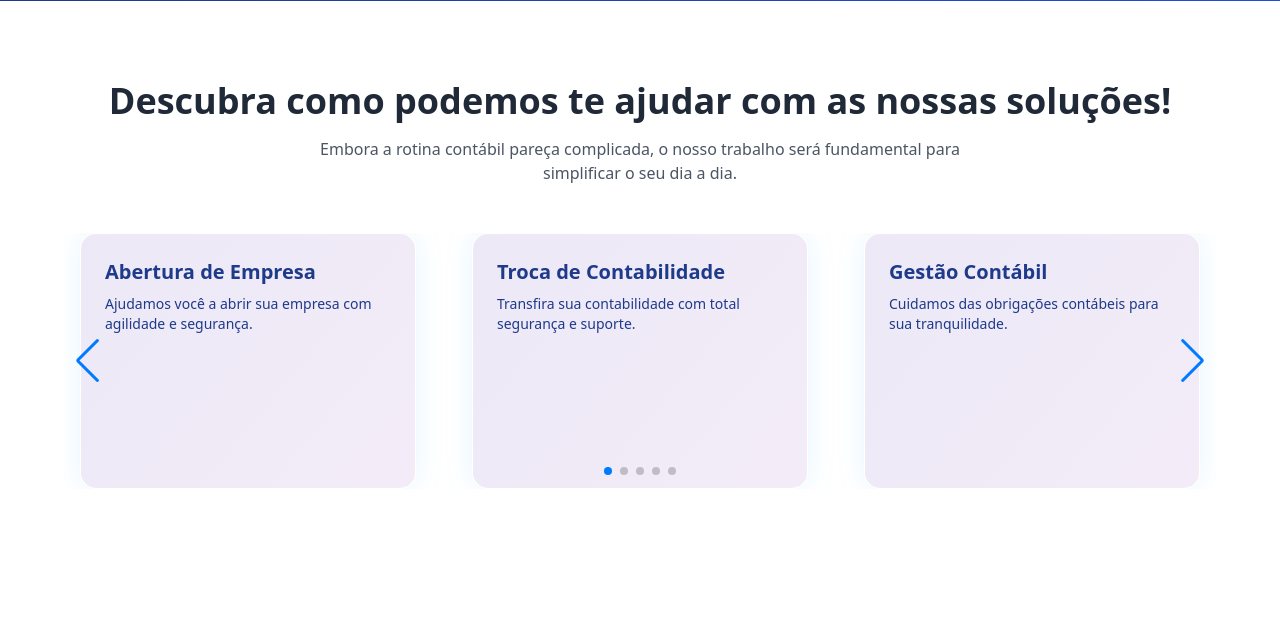
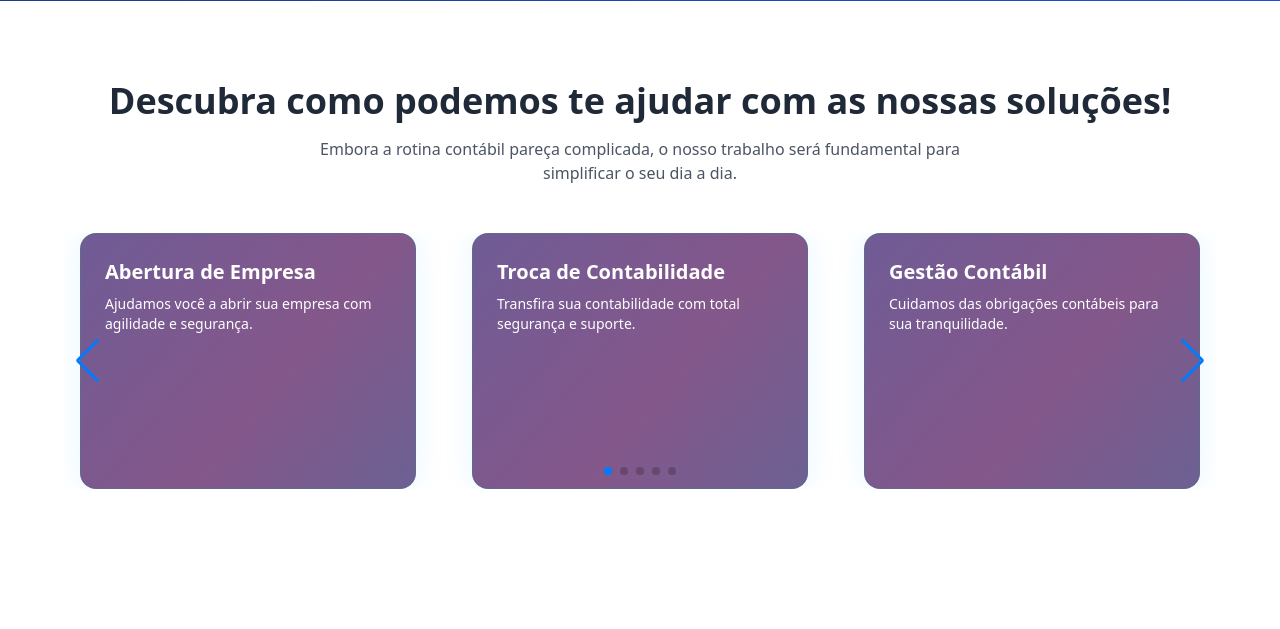
Before and after one commit to JeysonCastro/lendatacont, a Flask app: template templates/index.html in a window 1280 px wide. Shown: the part 504-1133 px from the top of the page. Run offline with Flask 3, Linux system fonts and the light colour scheme; the template is opened without the code that fills it, so the values that code supplies are empty.

Commit message:
Update index.html

```diff
--- a/templates/index.html
+++ b/templates/index.html
@@ -11,7 +11,7 @@
   <style>
   .card-holographic {
     position: relative;
-    background: rgba(255, 255, 255, 0.15);
+    background: rgba(23, 37, 84, 0.85); /* azul escuro com opacidade */
     border-radius: 1rem;
     backdrop-filter: blur(12px);
     box-shadow: 0 0 30px rgba(0, 170, 255, 0.1);
@@ -26,11 +26,21 @@
     left: -50%;
     width: 200%;
     height: 200%;
-    background: linear-gradient(130deg, #00c9ff, #92fe9d, #a18cd1, #fbc2eb);
+    background: linear-gradient(
+      130deg,
+      #60a5fa,   /* azul claro */
+      #818cf8,   /* roxo claro */
+      #f472b6,   /* rosa */
+      #38bdf8,   /* azul vibrante */
+      #a21caf,   /* roxo escuro */
+      #fbbf24,   /* amarelo */
+      #60a5fa    /* azul claro */
+    );
     background-size: 400% 400%;
-    animation: holoMove 15s ease infinite;
-    opacity: 0.2;
+    animation: holoMove 7s linear infinite;
+    opacity: 0.4; /* mais visível */
     z-index: 0;
+    pointer-events: none;
   }
 
   .card-holographic .card-content {
@@ -126,7 +136,7 @@
               <!-- CARD 1 -->
               <div class="swiper-slide px-4">
                 <div class="card-holographic p-6 h-64 transition transform hover:scale-105 shadow-xl">
-                  <div class="card-content h-full flex flex-col justify-between text-blue-900">
+                  <div class="card-content h-full flex flex-col justify-between text-white">
                     <div>
                       <h3 class="text-xl font-bold mb-2">Abertura de Empresa</h3>
                       <p class="text-sm">Ajudamos você a abrir sua empresa com agilidade e segurança.</p>
@@ -137,7 +147,7 @@
               <!-- CARD 2 -->
               <div class="swiper-slide px-4">
                 <div class="card-holographic p-6 h-64 transition transform hover:scale-105 shadow-xl">
-                  <div class="card-content h-full flex flex-col justify-between text-blue-900">
+                  <div class="card-content h-full flex flex-col justify-between text-white">
                     <div>
                       <h3 class="text-xl font-bold mb-2">Troca de Contabilidade</h3>
                       <p class="text-sm">Transfira sua contabilidade com total segurança e suporte.</p>
@@ -148,7 +158,7 @@
               <!-- CARD 3 -->
               <div class="swiper-slide px-4">
                 <div class="card-holographic p-6 h-64 transition transform hover:scale-105 shadow-xl">
-                  <div class="card-content h-full flex flex-col justify-between text-blue-900">
+                  <div class="card-content h-full flex flex-col justify-between text-white">
                     <div>
                       <h3 class="text-xl font-bold mb-2">Gestão Contábil</h3>
                       <p class="text-sm">Cuidamos das obrigações contábeis para sua tranquilidade.</p>
@@ -159,7 +169,7 @@
               <!-- CARD 4 -->
               <div class="swiper-slide px-4">
                 <div class="card-holographic p-6 h-64 transition transform hover:scale-105 shadow-xl">
-                  <div class="card-content h-full flex flex-col justify-between text-blue-900">
+                  <div class="card-content h-full flex flex-col justify-between text-white">
                     <div>
                       <h3 class="text-xl font-bold mb-2">Gestão Fiscal</h3>
                       <p class="text-sm">Esteja sempre em dia com impostos e tributos.</p>
@@ -170,7 +180,7 @@
               <!-- CARD 5 -->
               <div class="swiper-slide px-4">
                 <div class="card-holographic p-6 h-64 transition transform hover:scale-105 shadow-xl">
-                  <div class="card-content h-full flex flex-col justify-between text-blue-900">
+                  <div class="card-content h-full flex flex-col justify-between text-white">
                     <div>
                       <h3 class="text-xl font-bold mb-2">Gestão Pessoal</h3>
                       <p class="text-sm">Auxiliamos seu RH nas obrigações trabalhistas.</p>
```
